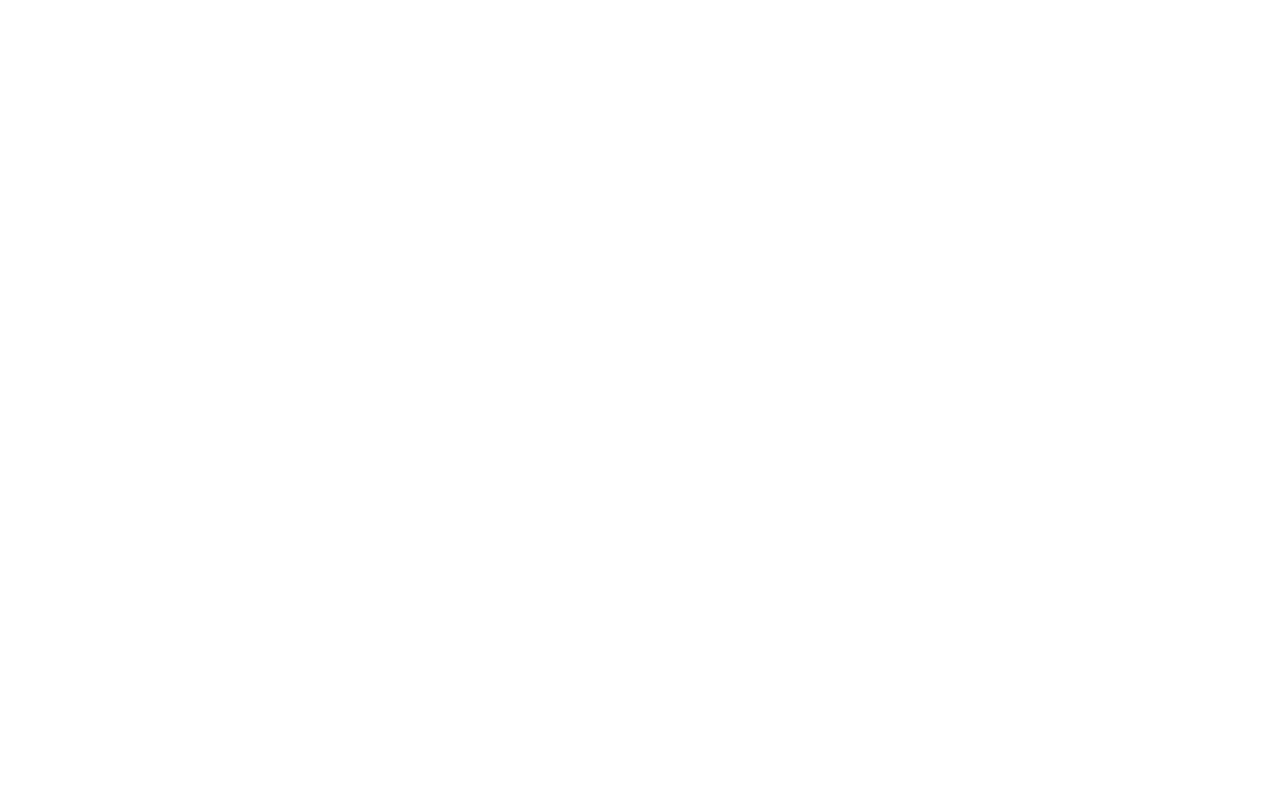
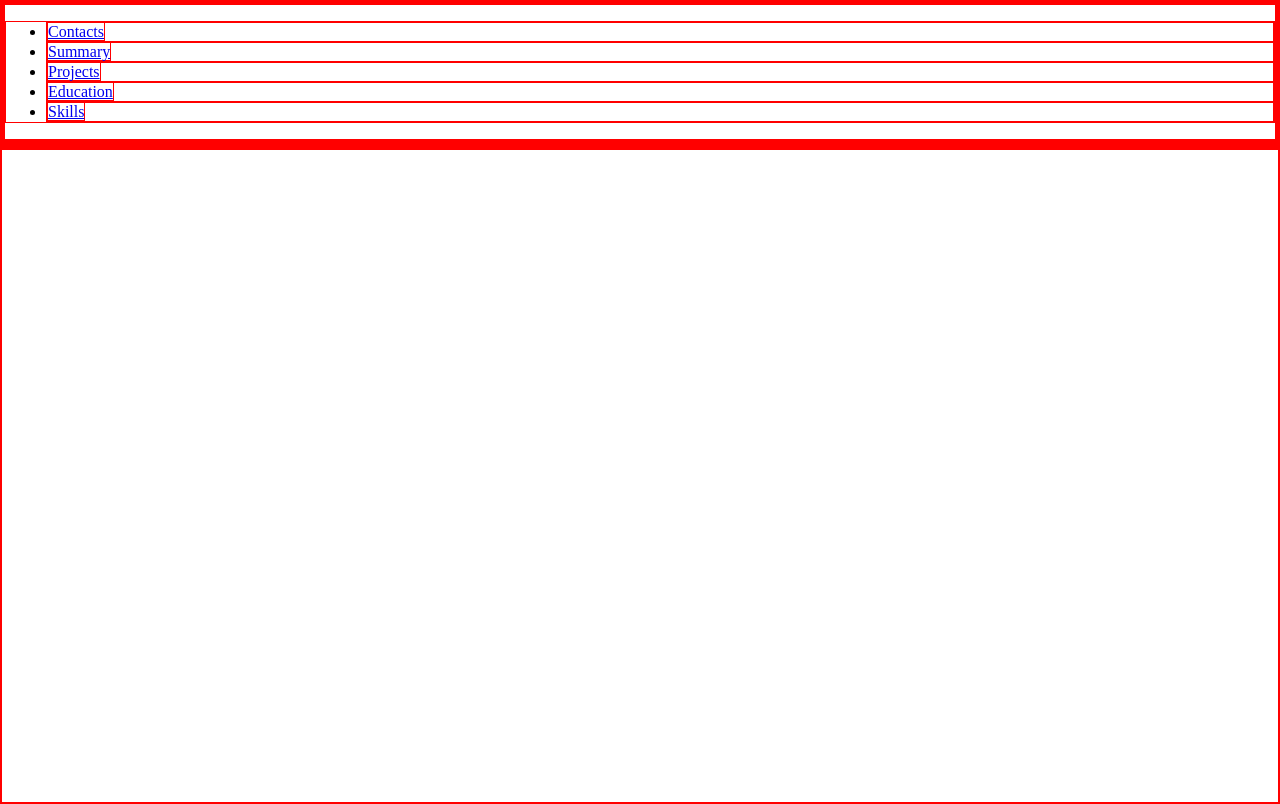
Before and after one commit to anshpak/rsschool-cv, a plain HTML site: page index.html in a window 1280 px wide. Drawn offline with Linux system fonts and the light colour scheme.

Commit message:
feat: add header items; fix: correct css connection

```diff
--- a/index.html
+++ b/index.html
@@ -4,20 +4,42 @@
     <meta charset="UTF-8">
     <meta name="viewport" content="width=device-width, initial-scale=1.0">
     <title>cv</title>
-    <link rel="stylsheet" href="style.css" />
+    <link rel="stylesheet" href="style.css" />
     <link rel="icon" href="assets/favicon.ico" />
 </head>
-<body class="body">
+<body>
     <header class="header">
+        <div class="container">
+            <nav class="nav">
+                <ul class="nav-list">
+                    <li class="nav-item">
+                        <a href="#contacts" class="nav-link">Contacts</a>
+                    </li>
+                    <li class="nav-item">
+                        <a href="#summary" class="nav-link">Summary</a>
+                    </li>
+                    <li class="nav-item">
+                        <a href="#projects" class="nav-link">Projects</a>
+                    </li>
+                    <li class="nav-item">
+                        <a href="#education" class="nav-link">Education</a>
+                    </li>
+                    <li class="nav-item">
+                        <a href="skills" class="nav-item">Skills</a>
+                    </li>
+                </ul>
+            </nav>
+        </div>
+    </header>
 
-    </header>
     <main class="main">
+        <div class="container">
+        </div>
+    </main>
 
-    </main>
     <footer class="footer">
-
+        <div class="container">
+        </div>
     </footer>
-
-
 </body>
 </html>
--- a/style.css
+++ b/style.css
@@ -4,10 +4,19 @@
 }
 
 * {
-    box-sizing: border-box;
     border: 1px solid red;
 }
 
 body {
     min-height: 100vh;
+    margin: 0;
+    padding: 0;
+    /* display: flex;
+    flex-direction: column;
+    justify-content: space-between */
 }
+
+.container {
+    max-width: 1440px;
+    margin: 0 auto;
+}
```
